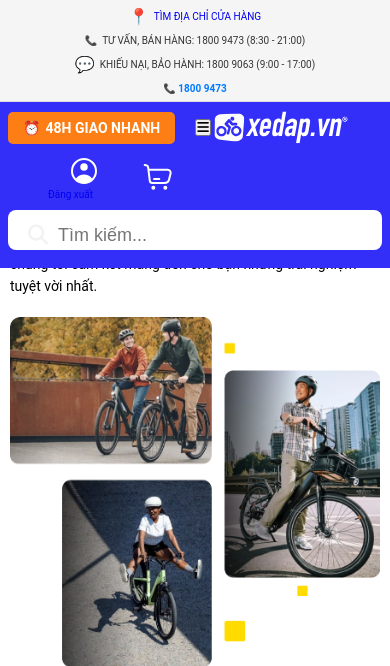
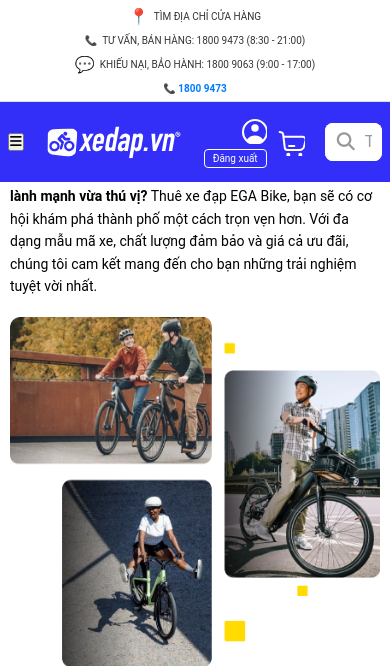
Before and after one commit to NguyenHoangLe0701/DjangoWebBikeRetal, a Django app: page /bike-rental/ in a window 390 px wide. Shown: the top 666 px of the page. Run offline with Django 5.2, Linux system fonts and the light colour scheme; a user stored in the database is signed in.

Commit message:
Cập nhật code

```diff
--- a/myproject/app_home/static/assets/css/style.css
+++ b/myproject/app_home/static/assets/css/style.css
@@ -13,19 +13,33 @@
     display: flex;
     justify-content: space-between;
     align-items: center;
-    background-color: #f5f5f5;
-    height: 34px;
-    padding: 5px 20px;
-    font-size: 18px;
+    background-color: #ffffff;
+    min-height: 34px;
+    height: auto;
+    padding: 8px 20px;
+    font-size: 14px;
     color: #333;
-    border-bottom: 1px solid #ddd;
+    border-bottom: 1px solid #e0e0e0;
     flex-wrap: wrap;
+    gap: 15px;
   }
 
   .info-item {
     display: flex;
     align-items: center;
     gap: 5px;
+    white-space: nowrap;
+    flex-shrink: 0;
+  }
+
+  .info-item a {
+    color: #333;
+    text-decoration: none;
+    transition: color 0.3s;
+  }
+
+  .info-item a:hover {
+    color: #332FF8;
   }
   .local-map{
     /* e */
@@ -80,14 +94,16 @@
     padding: 10px 20px;
     color: white;
     z-index: 10;
-    height: 100px;
+    min-height: 80px;
+    height: auto;
     width: 100%;
+    gap: 20px;
   }
 
   .header_logo-img {
-    height: 60px;
-    margin-left: 78px;
-    margin-right: 54px;
+    height: 50px;
+    margin: 0;
+    flex-shrink: 0;
   }
 
   .search-bar {
@@ -119,12 +135,15 @@
   .header-search_input input {
     flex: 1;
     border: none;
-    padding: 10px;
-    padding-top:15px;
-    font-size: 18px;
+    padding: 10px 10px 10px 40px;
+    font-size: 16px;
     outline: none;
-    color: #dac8c8;
-    margin-left: 40px;
+    color: #333;
+    width: 100%;
+  }
+
+  .header-search_input input::placeholder {
+    color: #999;
   }
   .header-search select {
     appearance: none;
@@ -164,57 +183,100 @@
     background: #f1f1f1;
   }
   .search-icon{
-    padding: 10px;
     position: absolute;
-    left: 10px;
-    color: #f2f2f2;
-    font-size: 20px;
+    left: 12px;
+    top: 50%;
+    transform: translateY(-50%);
+    color: #999;
+    font-size: 18px;
     cursor: pointer;
-    padding-top:15px;
+    z-index: 1;
+    pointer-events: none;
   }
-  .search-icon:hover{
+
+  .header-search_input:hover .search-icon {
     color: #332FF8;
   }
   .header-icon{
-    width: 380px;
-    max-width: 100%;
     display: flex;
     align-items: center;
-    justify-content: center;
-    position: relative;
-    margin-left: 40px;
-    padding-top: 10px;
-  }
-  .icon-user {
-    display: flex; /* Để căn chỉnh SVG và chữ */
-    align-items: center;
-    color: white;
-    margin-left: 20px;
-    cursor: pointer;
-    flex: 1;
+    justify-content: flex-end;
+    gap: 15px;
+    flex-shrink: 0;
+    min-width: 200px;
   }
 
+  .icon-user,
   .icon-cart {
     display: flex;
     align-items: center;
+    gap: 8px;
     color: white;
+    text-decoration: none;
     cursor: pointer;
-    flex: 1;
-    margin-left: 30px;
+    transition: opacity 0.3s;
   }
+
+  .icon-user:hover,
+  .icon-cart:hover {
+    opacity: 0.8;
+  }
+
   .icon-user > svg,
   .icon-cart > svg {
-    width: 34px; /* Kích thước mong muốn */
-    height: 34px;
+    width: 28px;
+    height: 28px;
   }
 
   .header-login{
-    flex: 1;
-    margin-left: 20px;
-    font-size: 22px;
+    color: white;
+    text-decoration: none;
+    font-size: 16px;
+    font-weight: 500;
+    transition: opacity 0.3s;
+  }
+
+  .header-login:hover {
+    opacity: 0.8;
+  }
+
+  .user-actions {
+    display: flex;
+    align-items: center;
+    gap: 10px;
+    color: white;
+  }
+
+  .user-actions span:not(.icon-user) {
+    font-size: 14px;
+  }
+
+  .btn-logout {
+    color: white;
+    text-decoration: none;
+    font-size: 12px;
+    padding: 5px 10px;
+    border: 1px solid white;
+    border-radius: 4px;
+    transition: background 0.3s;
+  }
+
+  .btn-logout:hover {
+    background: rgba(255,255,255,0.2);
+  }
+
+  .delivery-badge {
+    display: flex;
+    align-items: center;
+    gap: 5px;
+    flex-shrink: 0;
+    background-color: #fd7e14;
+    color: white;
+    padding: 8px 15px;
+    border-radius: 5px;
+    font-size: 14px;
     font-weight: bold;
-    color: white;
-    width: 100%;
+    white-space: nowrap;
   }
   /* end-header */
 
@@ -855,11 +973,13 @@
       flex-direction: column;
       gap: 5px;
       flex-wrap: wrap;
+      justify-content: center;
     }
 
     .info-item {
       font-size: 10px;
       padding: 2px 0;
+      justify-content: center;
     }
 
     .info-item.promo,
@@ -872,6 +992,11 @@
       height: auto;
       padding: 10px;
       position: relative;
+      flex-wrap: wrap;
+    }
+
+    .delivery-badge {
+      display: none !important;
     }
 
     .header_logo-img {
@@ -898,6 +1023,22 @@
       display: flex;
       gap: 10px;
       align-items: center;
+      min-width: auto;
+    }
+
+    .user-actions {
+      flex-direction: column;
+      gap: 5px;
+      align-items: flex-end;
+    }
+
+    .user-actions span:not(.icon-user) {
+      display: none;
+    }
+
+    .btn-logout {
+      font-size: 10px;
+      padding: 3px 8px;
     }
 
     /* Navigation */
```
Also changed, not shown: other parts of myproject/app_home/static/assets/css/style.css (+176 -26 lines).
